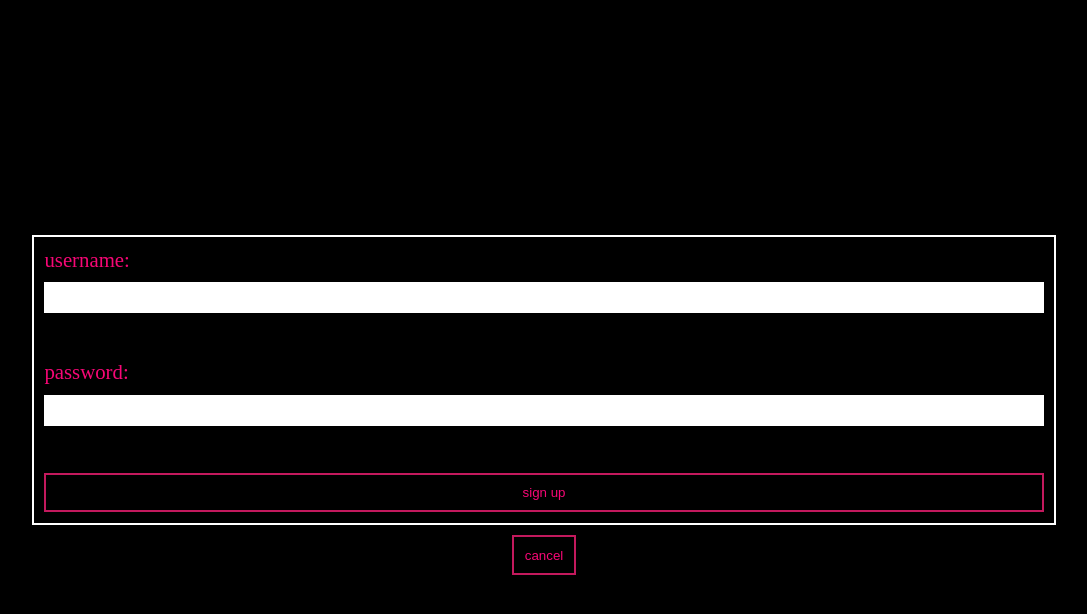
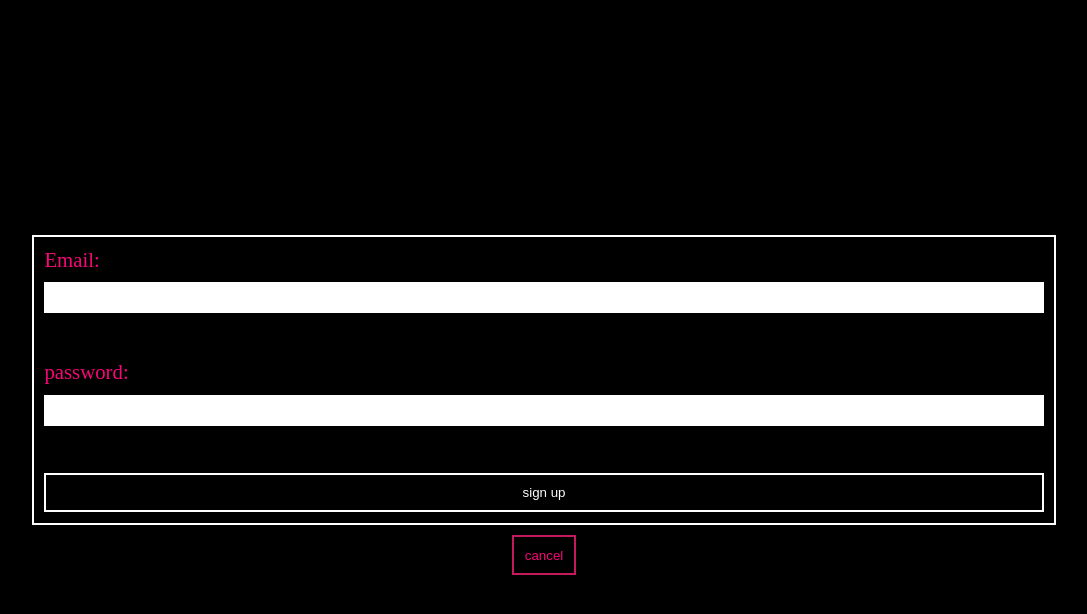
Before and after one commit to ernest52/SPATasker, an Angular app: page / in a window 1280 px wide. Both pictures are taken after a click on the button "sign up". Shown: the top 614 px of the page, without its empty margins (96-1183 px from the left). Built offline with nearby package versions, Linux system fonts and the light colour scheme.

Commit message:
workin on disabled button in user form

```diff
--- a/public/sass/components/_button.scss
+++ b/public/sass/components/_button.scss
@@ -11,4 +11,9 @@
       color: $color_purple--light;
     }
   }
+  &__disabled {
+    cursor: default;
+    border: 2px solid white;
+    color: white;
+  }
 }
--- a/src/app/loading-page/user-form/user-form.component.html
+++ b/src/app/loading-page/user-form/user-form.component.html
@@ -1,25 +1,31 @@
 <form (ngSubmit)="onSubmit()" [formGroup]="form" class="form">
-  <label for="name">username: </label>
+  <label for="email">Email: </label>
   <input
-    type="text"
-    name="name"
-    id="name"
-    [value]="name"
+    type="email"
+    name="email"
+    id="email"
+    [value]="email"
     autocomplete="false"
     class="form__input"
-    formControlName="name"
+    formControlName="email"
   />
   <p
     [class]="{
       info: true,
-      info__full: username.invalid && username.touched,
-      info__empty: username.valid || username.untouched
+      info__full: userEmail.invalid && userEmail.touched,
+      info__empty: userEmail.valid || userEmail.untouched
     }"
   >
-  @if(username.errors?.['minlength'] && username.touched){
-    <p>username needs to have : {{username.errors?.['minlength'].requiredLength}} characters but has: {{username.errors?.['minlength'].actualLength}} </p>
+  @if(userEmail.errors?.['minlength'] && userEmail.touched){
+    <p>username needs to have : {{userEmail.errors?.['minlength'].requiredLength}} characters but has: {{userEmail.errors?.['minlength'].actualLength}} </p>
    }
-    @else if(username.invalid && username.touched){ this field is required}
+   @else if(userEmail.errors?.['maxlength'] && userEmail.touched){
+    <p>username needs to have : {{userEmail.errors?.['maxlength'].requiredLength}} characters but has: {{userEmail.errors?.['maxlength'].actualLength}}  </p>
+   }
+   @else if(userEmail.errors?.['email'] && userEmail.touched){
+    <p>is not a valid email </p>
+   }
+    @else if(userEmail.invalid && userEmail.touched){ this field is required}
 
   </p>
   <label for="password">password: </label>
@@ -39,7 +45,20 @@
       info__empty: userPassword.valid || userPassword.untouched
     }"
   >
-    @if(userPassword.invalid && userPassword.touched){ this field is required }
+  @if(userPassword.errors?.['minlength'] && userPassword.touched){
+    <p>username needs to have : {{userPassword.errors?.['minlength'].requiredLength}} characters but has: {{userPassword.errors?.['minlength'].actualLength}} </p>
+   }
+   @else if(userPassword.errors?.['maxlength'] && userPassword.touched){
+    <p>username needs to have : {{userPassword.errors?.['maxlength'].requiredLength}} characters but has: {{userPassword.errors?.['maxlength'].actualLength}}  </p>
+   }
+   @else if(userPassword.errors?.['email'] && userPassword.touched){
+    <p>is not a valid email </p>
+   }
+    @else if(userPassword.invalid && userPassword.touched){ this field is required}
   </p>
-  <button class="btn btn__purple" [disabled]="form.invalid">{{ mode }}</button>
+  <button [class]=
+  "{btn:true,
+    btn__purple:form.valid,
+    btn__disabled:form.invalid
+  }"   >{{ mode }}</button>
 </form>
--- a/src/app/loading-page/user-form/user-form.component.ts
+++ b/src/app/loading-page/user-form/user-form.component.ts
@@ -21,26 +21,37 @@ export class UserFormComponent implements OnInit {
   httpClient = inject(HttpClient);
   destroyRef = inject(DestroyRef);
   form = new FormGroup({
-    name: new FormControl('', {
-      validators: [Validators.required, Validators.minLength(5)],
+    email: new FormControl('', {
+      validators: [
+        Validators.required,
+        Validators.minLength(9),
+        Validators.maxLength(30),
+        Validators.email,
+      ],
     }),
-    password: new FormControl('', { validators: [Validators.required] }),
+    password: new FormControl('', {
+      validators: [
+        Validators.required,
+        Validators.minLength(12),
+        Validators.maxLength(30),
+      ],
+    }),
   });
   @Input({ required: true }) mode!: string;
-  name = '';
+  email = '';
   password = '';
-  username = this.form.controls.name;
+  userEmail = this.form.controls.email;
   userPassword = this.form.controls.password;
 
   ngOnInit() {
     this.form?.valueChanges?.pipe(debounceTime(1000)).subscribe({
       next: (changes) => {
-        const { password, name } = changes;
+        const { password, email } = changes;
         if (password) {
           localStorage.setItem('password', JSON.stringify(password));
         }
-        if (name) {
-          localStorage.setItem('username', JSON.stringify(name));
+        if (email) {
+          localStorage.setItem('email', JSON.stringify(name));
         }
 
         localStorage.setItem('mode', JSON.stringify(this.mode));
@@ -52,11 +63,11 @@ export class UserFormComponent implements OnInit {
       if (modeJSON) {
         const mode = JSON.parse(modeJSON);
         if (this.mode === mode) {
-          const usernameJSON = localStorage.getItem('username');
+          const emailJSON = localStorage.getItem('email');
           const passwordJSON = localStorage.getItem('password');
-          if (usernameJSON) {
-            const username = JSON.parse(usernameJSON);
-            this.name = username;
+          if (emailJSON) {
+            const email = JSON.parse(emailJSON);
+            this.email = email;
           }
           if (passwordJSON) {
             const password = JSON.parse(passwordJSON);
@@ -67,24 +78,29 @@ export class UserFormComponent implements OnInit {
     }, 1);
   }
   onSubmit() {
-    this.name = this.form.value.name!;
+    this.email = this.form.value.email!;
     this.password = this.form.value.password!;
-
+    if (this.form.valid) {
       const fragment = this.mode.split(' ').reduce((acc, next) => acc + next);
       const url = `http://localhost:3000/user/${fragment}`;
 
       const httpVerb = 'post';
       const userSub = this.httpClient[httpVerb]<{ message: string }>(url, {
-      username: this.name,
+        email: this.email,
         password: this.password,
       }).subscribe({
         next: (resp) => {
           console.log(resp.message);
         },
       });
+    } else {
+      console.log('this.form: ', this.form);
+    }
 
-    // this.form.reset();
-    localStorage.getItem('username') && localStorage.removeItem('username');
+    this.password = '';
+    this.email = '';
+    this.form.reset();
+    localStorage.getItem('email') && localStorage.removeItem('email');
     localStorage.getItem('password') && localStorage.removeItem('password');
     localStorage.getItem('mode') && localStorage.removeItem('mode');
   }
```
Lines whose indentation alone changed are shown as unchanged.
